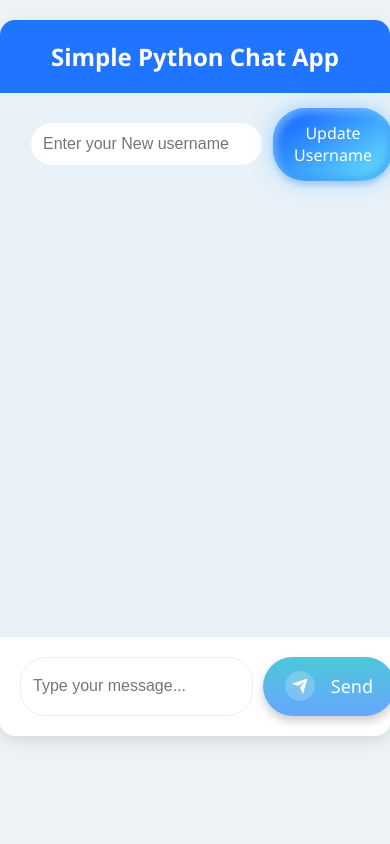
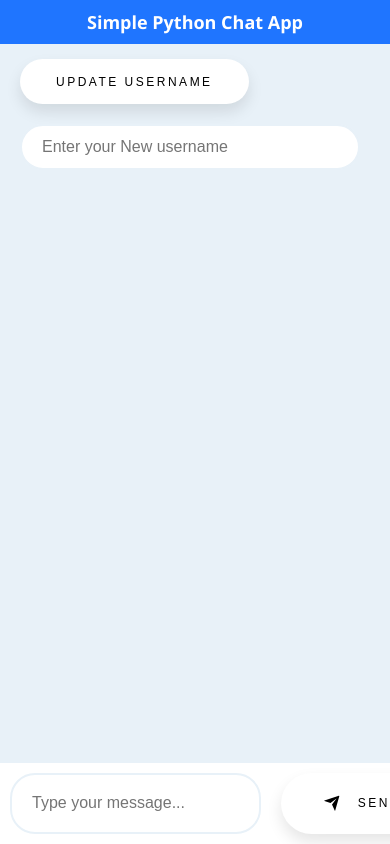
Before and after one commit to Sri-dinesh/Python-Chat-App, a Flask app: page / in a window 390 px wide. Run offline with Flask 3, Linux system fonts and the light colour scheme; some libraries are stand-ins or nearby versions.

Commit message:
sending messags & update username fix

```diff
--- a/app.py
+++ b/app.py
@@ -3,7 +3,7 @@ from flask_socketio import SocketIO, emit
 import random
 
 app = Flask(__name__)
-SocketIO = SocketIO(app)
+socketio = SocketIO(app)
 
 #python dict. store connected users. key is socket id value is username and avatarUrl
 users = {}
@@ -13,7 +13,7 @@ def index():
     return render_template("index.html")
 
 #we are listening for the connect event
-@SocketIO.on("connect")
+@socketio.on("connect")
 def handle_connect():
     username= f"user_{random.randint(1000, 9999)}"
     gender = random.choice(["girl", "boy"])
@@ -31,7 +31,7 @@ def handle_connect():
 
 
 
-@SocketIO.on("disconnect")
+@socketio.on("disconnect")
 def handle_disconnect():
     user = users.pop(request.sid, None)
     if user:
@@ -39,7 +39,7 @@ def handle_disconnect():
 
 
 
-@SocketIO.on("send_message")
+@socketio.on("send_message")
 def handle_message(data):
     user = users.get(request.sid)
     if user:
@@ -51,7 +51,7 @@ def handle_message(data):
 
 
 
-@SocketIO.on("update_username")
+@socketio.on("update_username")
 def handle_update_username(data):
     old_username = users[request.sid]["username"]
     new_username = data["username"]
@@ -63,4 +63,4 @@ def handle_update_username(data):
 
 
 if __name__ == "__main__":
-    SocketIO.run(app, host="0.0.0.0", port=5000)
+    socketio.run(app, debug=True, port=5000)
--- a/templates/index.html
+++ b/templates/index.html
@@ -35,33 +35,58 @@
 
       .chat-container {
         max-width: 800px;
+        width: 95%;
         margin: 20px auto;
         background-color: white;
         border-radius: 15px;
         box-shadow: 0 5px 15px rgba(0, 0, 0, 0.1);
         overflow: hidden;
+        display: flex;
+        flex-direction: column;
+        height: 90vh;
       }
 
       .chat-header {
         background-color: var(--primary-color);
         color: white;
-        padding: 20px;
+        padding: 15px;
         text-align: center;
-        font-size: 24px;
+        font-size: clamp(18px, 4vw, 24px);
         font-weight: bold;
       }
 
       .chat-messages {
-        height: 400px;
+        flex-grow: 1;
         overflow-y: auto;
         padding: 20px;
         background-color: var(--secondary-color);
+        scrollbar-width: thin;
+        scrollbar-color: var(--primary-color) var(--secondary-color);
+      }
+
+      .chat-messages::-webkit-scrollbar {
+        width: 8px;
+      }
+
+      .chat-messages::-webkit-scrollbar-track {
+        background: var(--secondary-color);
+      }
+
+      .chat-messages::-webkit-scrollbar-thumb {
+        background-color: var(--primary-color);
+        border-radius: 4px;
       }
 
       .message {
         margin-bottom: 15px;
         display: flex;
         align-items: flex-start;
+        animation: fadeIn 0.3s ease-in;
+      }
+
+      @keyframes fadeIn {
+        from { opacity: 0; transform: translateY(10px); }
+        to { opacity: 1; transform: translateY(0); }
       }
 
       .message img {
@@ -88,17 +113,19 @@
 
       .chat-input {
         display: flex;
-        padding: 20px;
+        padding: 15px;
         background-color: white;
         border-top: 1px solid var(--secondary-color);
+        gap: 10px;
       }
 
       #message-input,
       #username-input {
         flex-grow: 1;
-        padding: 12px;
-        border: 1px solid var(--secondary-color);
+        padding: 12px 20px;
+        border: 2px solid var(--secondary-color);
         border-radius: 25px;
+        transition: border-color 0.3s ease;
         margin-right: 10px;
         font-size: 16px;
       }
@@ -162,41 +189,48 @@
       }
 
       button {
-        font-family: inherit;
-        font-size: 18px;
-        background: linear-gradient(to bottom, #4dc7d9 0%, #66a6ff 100%);
-        color: white;
-        padding: 0.8em 1.2em;
+        padding: 1.3em 3em;
+        font-size: 12px;
+        text-transform: uppercase;
+        letter-spacing: 2.5px;
+        font-weight: 500;
+        color: #000;
+        background-color: #fff;
+        border: none;
+        border-radius: 45px;
+        box-shadow: 0px 8px 15px rgba(0, 0, 0, 0.1);
+        transition: all 0.3s ease 0s;
+        cursor: pointer;
+        outline: none;
         display: flex;
         align-items: center;
         justify-content: center;
-        border: none;
-        border-radius: 50px;
-        box-shadow: 0px 5px 10px rgba(0, 0, 0, 0.2);
-        transition: all 0.3s;
       }
 
       button:hover {
-        transform: translateY(-3px);
-        box-shadow: 0px 8px 15px rgba(0, 0, 0, 0.3);
+        background-color: #23c483;
+        box-shadow: 0px 15px 20px rgba(46, 229, 157, 0.4);
+        color: #fff;
+        transform: translateY(-7px);
       }
 
       button:active {
-        transform: scale(0.95);
-        box-shadow: 0px 2px 5px rgba(0, 0, 0, 0.2);
+        transform: translateY(-1px);
       }
 
       button span {
         display: block;
         margin-left: 0.4em;
-        transition: all 0.3s;
       }
 
       button svg {
         width: 18px;
         height: 18px;
-        fill: white;
         transition: all 0.3s;
+      }
+
+      button:hover svg {
+        fill: #fff;
       }
 
       button .svg-wrapper {
@@ -219,50 +253,71 @@
         transform: rotate(45deg);
       }
 
-      /* update user name button */
-      .btn-donate {
-        --clr-font-main: hsla(0 0% 20% / 100);
-        --btn-bg-1: hsla(194 100% 69% / 1);
-        --btn-bg-2: hsla(217 100% 56% / 1);
-        --btn-bg-color: hsla(360 100% 100% / 1);
-        /* --radii: 0.5em; */
-        --radii: 2em;
-        cursor: pointer;
-        padding: 0.9em 1.4em;
-        min-width: 120px;
-        min-height: 44px;
-        font-size: var(--size, 1rem);
-        font-weight: 500;
-        transition: 0.8s;
-        background-size: 280% auto;
-        background-image: linear-gradient(
-          325deg,
-          var(--btn-bg-2) 0%,
-          var(--btn-bg-1) 55%,
-          var(--btn-bg-2) 90%
-        );
-        border: none;
-        border-radius: var(--radii);
-        color: var(--btn-bg-color);
-        box-shadow: 0px 0px 20px rgba(71, 184, 255, 0.5),
-          0px 5px 5px -1px rgba(58, 125, 233, 0.25),
-          inset 4px 4px 8px rgba(175, 230, 255, 0.5),
-          inset -4px -4px 8px rgba(19, 95, 216, 0.35);
+      @media (prefers-reduced-motion: reduce) {
+        button {
+          transition: linear;
+        }
       }
 
-      .btn-donate:hover {
-        background-position: right top;
+      /* Mobile Responsive Design */
+      @media screen and (max-width: 768px) {
+        .chat-container {
+          width: 100%;
+          margin: 0;
+          height: 100vh;
+          border-radius: 0;
+        }
+
+        .chat-header {
+          padding: 10px;
+        }
+
+        .chat-input {
+          padding: 10px;
+        }
+
+        .message-content {
+          max-width: 85%;
+        }
+
+        .username-container {
+          flex-wrap: wrap;
+          gap: 10px;
+        }
+
+        #username-input {
+          width: 100%;
+          order: 2;
+        }
+
+        .btn-donate {
+          width: 100%;
+          order: 3;
+        }
+
+        #current-username {
+          width: 100%;
+          order: 1;
+          text-align: center;
+        }
+
+        .message img {
+          width: 32px;
+          height: 32px;
+        }
       }
 
-      .btn-donate:is(:focus, :focus-visible, :active) {
+      /* Input Focus Styles */
+      #message-input:focus,
+      #username-input:focus {
         outline: none;
-        box-shadow: 0 0 0 3px var(--btn-bg-color), 0 0 0 6px var(--btn-bg-2);
+        border-color: var(--primary-color);
+        box-shadow: 0 0 0 2px rgba(74, 144, 226, 0.2);
       }
 
-      @media (prefers-reduced-motion: reduce) {
-        .btn-donate {
-          transition: linear;
-        }
+      /* Prevent text from overflowing */
+      .message-content {
+        word-break: break-word;
       }
     </style>
   </head>
@@ -276,8 +331,7 @@
           id="username-input"
           placeholder="Enter your New username"
         />
-        <!-- <button id="update-username-button">Update Username</button> -->
-        <button class="btn-donate update-username-button">
+        <button class="update-username-button">
           Update Username
         </button>
       </div>
@@ -315,22 +369,52 @@
       const socket = io();
       const chatMessages = document.getElementById("chat-messages");
       const messageInput = document.getElementById("message-input");
-      const sendButton = document.getElementById("send-button");
+      const sendButton = document.querySelector(".send-button");
       const currentUsernameSpan = document.getElementById("current-username");
       const usernameInput = document.getElementById("username-input");
-      const updateUsernameButton = document.getElementById(
-        "update-username-button"
-      );
+      const updateUsernameButton = document.querySelector(".update-username-button");
 
-      let currentUsername = "";
+      let currentUsername = localStorage.getItem('username') || "";
+      const MAX_STORED_MESSAGES = 50;
+
+      // Load stored messages
+      const loadStoredMessages = () => {
+        const messages = JSON.parse(localStorage.getItem('messages') || '[]');
+        messages.forEach(msg => {
+          if (msg.type === 'user') {
+            addMessage(msg.message, 'user', msg.username, msg.avatar);
+          } else {
+            addMessage(msg.message, 'system');
+          }
+        });
+      };
+
+      // Store message in localStorage
+      const storeMessage = (message, type, username = "", avatar = "") => {
+        const messages = JSON.parse(localStorage.getItem('messages') || '[]');
+        messages.push({ message, type, username, avatar, timestamp: Date.now() });
+
+        // Keep only the last MAX_STORED_MESSAGES messages
+        if (messages.length > MAX_STORED_MESSAGES) {
+          messages.splice(0, messages.length - MAX_STORED_MESSAGES);
+        }
+
+        localStorage.setItem('messages', JSON.stringify(messages));
+      };
+
+      // Load stored messages on startup
+      loadStoredMessages();
 
       socket.on("set_username", (data) => {
         currentUsername = data.username;
+        localStorage.setItem('username', currentUsername);
         currentUsernameSpan.textContent = `Your username: ${currentUsername}`;
       });
 
       socket.on("user_joined", (data) => {
-        addMessage(`${data.username} joined the chat`, "system");
+        const message = `${data.username} joined the chat`;
+        addMessage(message, "system");
+        storeMessage(message, "system");
       });
 
       socket.on("user_left", (data) => {
@@ -338,16 +422,18 @@
       });
 
       socket.on("new_message", (data) => {
-        addMessage(data.message, "user", data.username, data.avatar);
+        addMessage(data.message, "user", data.username, data.avatarUrl);
+        storeMessage(data.message, "user", data.username, data.avatarUrl);
       });
 
       socket.on("username_updated", (data) => {
-        addMessage(
-          `${data.old_username} changed their name to ${data.new_username}`,
-          "system"
-        );
+        const message = `${data.old_username} changed their name to ${data.new_username}`;
+        addMessage(message, "system");
+        storeMessage(message, "system");
+
         if (data.old_username === currentUsername) {
           currentUsername = data.new_username;
+          localStorage.setItem('username', currentUsername);
           currentUsernameSpan.textContent = `Your username: ${currentUsername}`;
         }
       });
```
Also changed, not shown: 1 other file.
